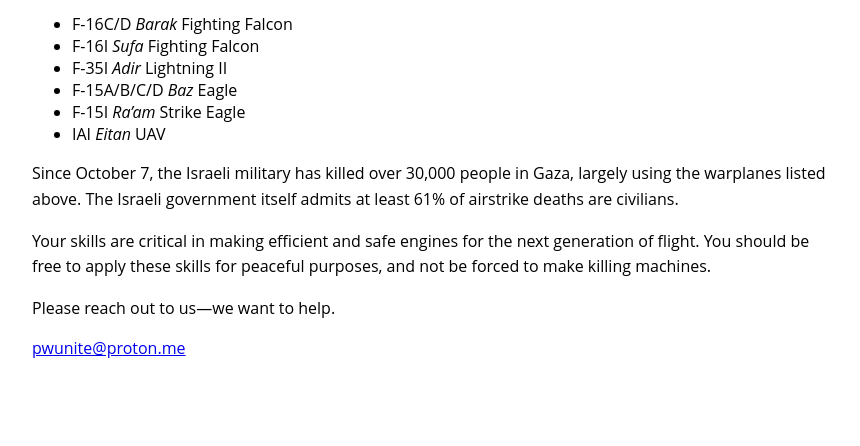
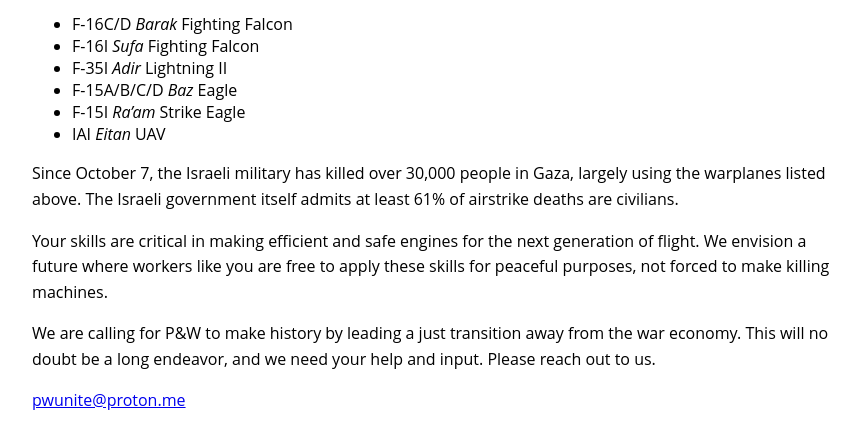
Before and after one commit to pwunite/pwunite.github.io, a plain HTML site: page index.html in a window 1280 px wide. Shown: the part 138-584 px from the top of the page, without its empty margins (208-1068 px from the left). Drawn offline with Linux system fonts and the light colour scheme.

Commit message:
Update index.html

```diff
--- a/index.html
+++ b/index.html
@@ -43,12 +43,14 @@
 
 <p>
 Your skills are critical in making efficient and safe engines for the next
-generation of flight. You should be free to apply these skills for peaceful
-purposes, and not be forced to make killing machines.
+generation of flight. We envision a future where workers like you are free to
+apply these skills for peaceful purposes, not forced to make killing machines.
 </p>
 
 <p>
-Please reach out to us—we want to help.
+We are calling for P&amp;W to make history by leading a just transition away
+from the war economy. This will no doubt be a long endeavor, and we need your
+help and input. Please reach out to us.
 </p>
 
 <a href="mailto:pwunite@proton.me">pwunite@proton.me</a>
```
